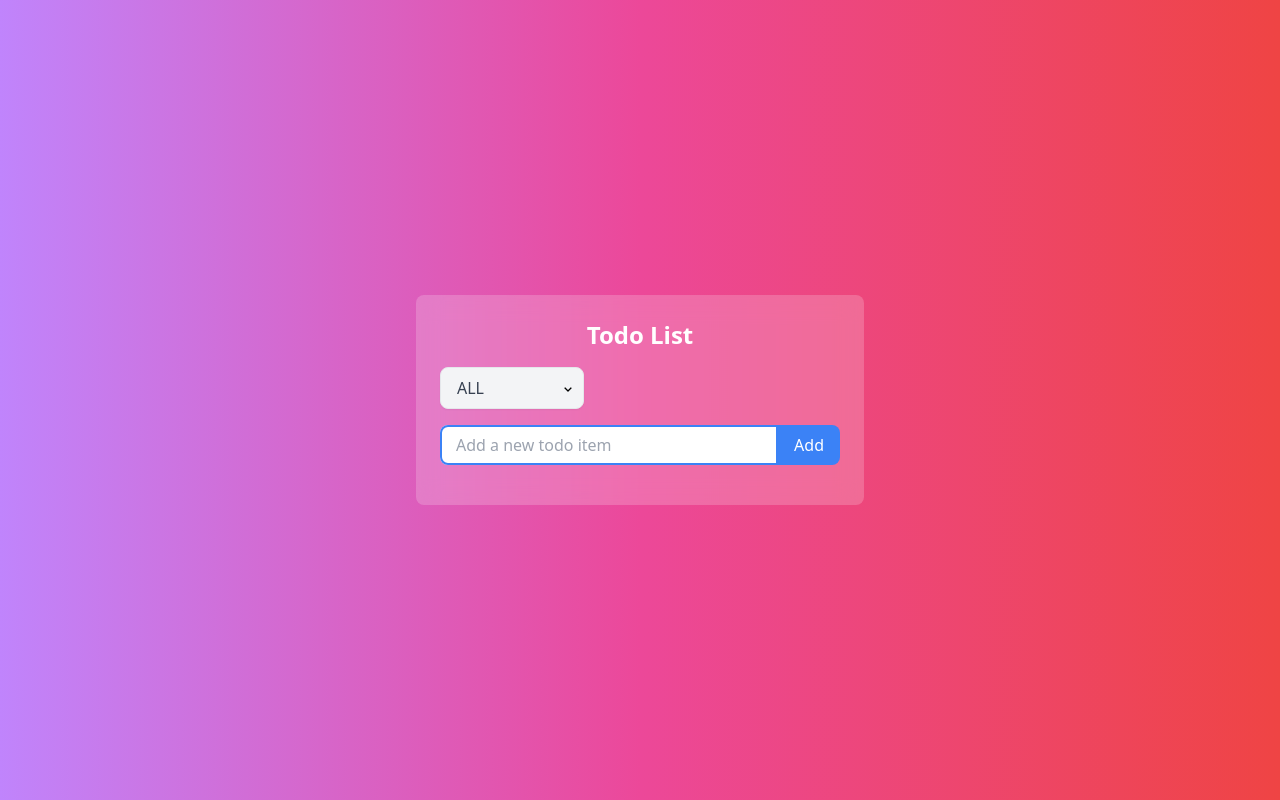
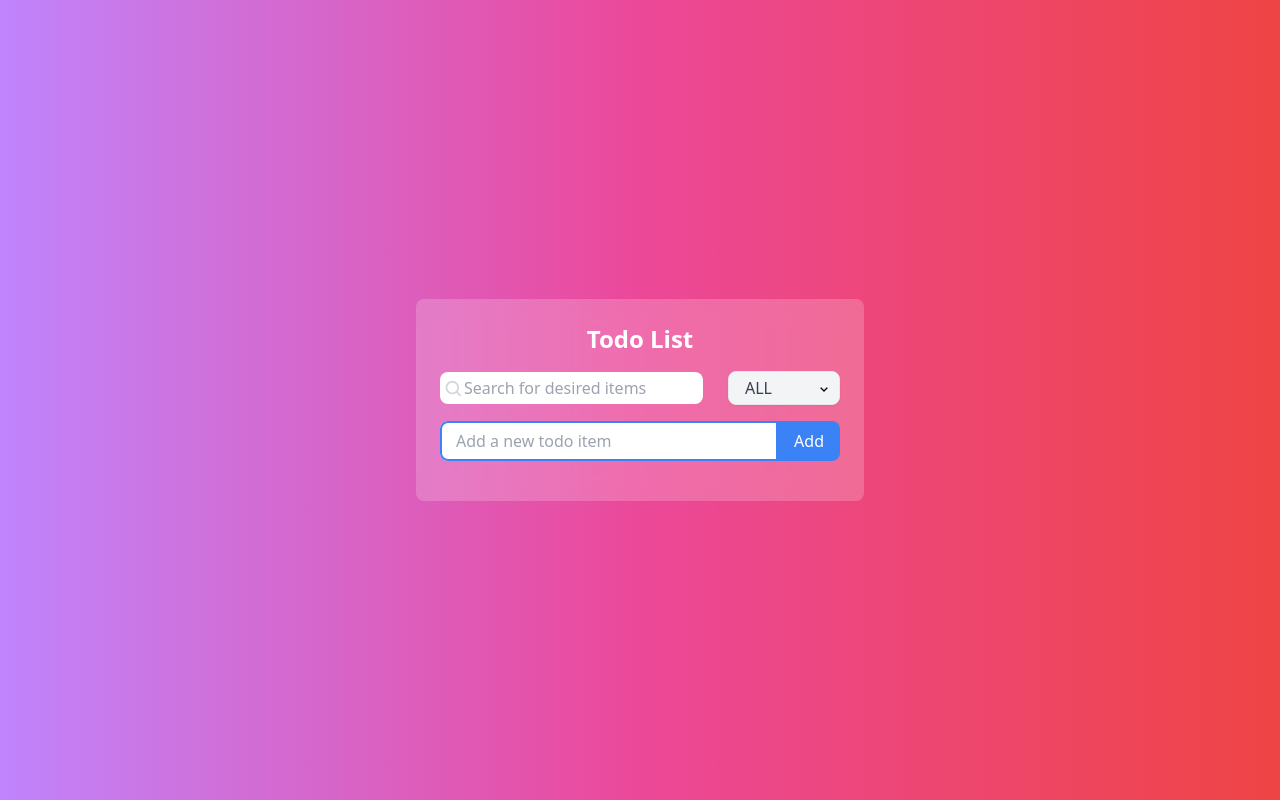
Before and after one commit to 1970Mr/first-todo-app-vue, a Vue app: page / in a window 1280 px wide. Built offline with nearby package versions, Linux system fonts and the light colour scheme.

Commit message:
Add search for todo

```diff
--- a/src/components/Home/FilterTodo.vue
+++ b/src/components/Home/FilterTodo.vue
@@ -1,7 +1,7 @@
 <template>
   <div class="relative inline-block">
     <select
-        class="block appearance-none bg-gray-100 border border-gray-200 text-gray-700 py-2 px-4 mb-4 pr-8 rounded-lg shadow-sm focus:outline-none focus:bg-white focus:border-gray-500"
+        class="block appearance-none bg-gray-100 border border-gray-200 text-gray-700 py-1 pl-4 rounded-lg shadow-sm focus:outline-none focus:bg-white focus:border-gray-500"
         @change="filterTodo($event.target.value)"
     >
       <option
@@ -11,7 +11,7 @@
       >{{ filterOption.toUpperCase() }}
       </option>
     </select>
-    <div class="absolute right-0 top-3.5 flex items-center px-2 pointer-events-none">
+    <div class="absolute right-0 top-[.6rem] flex items-center px-2 pointer-events-none">
       <i class="bx bx-chevron-down"></i>
     </div>
   </div>
--- a/src/components/Home/TodoList.vue
+++ b/src/components/Home/TodoList.vue
@@ -4,7 +4,20 @@
   >
     <h1 class="text-2xl font-bold mb-4 text-center text-white">Todo List</h1>
 
-    <FilterTodo @on-filter="doFilter" />
+    <div class="flex items-center justify-between mb-4">
+      <div class="relative">
+        <i class="bx bx-search text-xl text-gray-300 absolute left-1 top-[.43rem]"></i>
+
+        <input
+            v-model="searchItem"
+            type="text"
+            placeholder="Search for desired items"
+            class="flex-1 rounded-lg pr-2 pl-6 py-1 focus:outline-none focus:ring-2 ring-inset focus:ring-blue-500"
+        />
+      </div>
+
+      <FilterTodo @on-filter="doFilter" />
+    </div>
 
     <AddTodo @add-todo="addTodo"/>
 
@@ -91,6 +104,7 @@ const todoList = ref([])
 const itemRefs = ref(null)
 const selectedTodoItem = ref(null)
 const filterOption = ref('all')
+const searchItem = ref('')
 
 function addTodo(data) {
   todoList.value.unshift(data)
@@ -131,12 +145,19 @@ function doFilter(filter) {
 }
 
 function filteredTodo() {
+  const searchedTodo = searchTodo()
+
   if (filterOption.value === 'all')
-    return todoList.value
+    return searchedTodo
   if (filterOption.value === 'active')
-    return todoList.value.filter(item => !item.completed)
+    return searchedTodo.filter(item => !item.completed)
   if (filterOption.value === 'completed')
-    return todoList.value.filter(item => item.completed)
+    return searchedTodo.filter(item => item.completed)
+}
+
+function searchTodo() {
+  const searchRegex = new RegExp(searchItem.value, 'i');
+  return searchItem.value !== '' ? todoList.value.filter(item =>searchRegex.test(item.text)) : todoList.value
 }
 </script>
 
```
